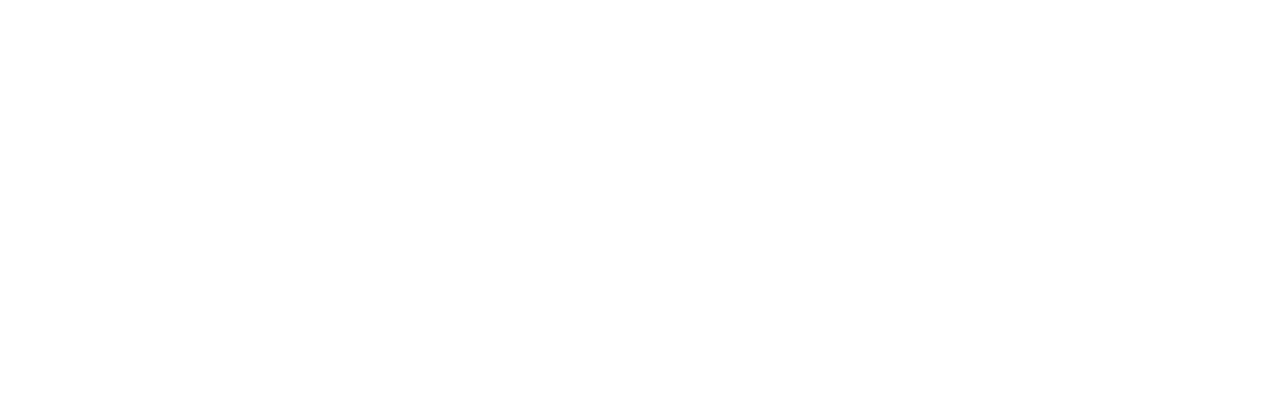
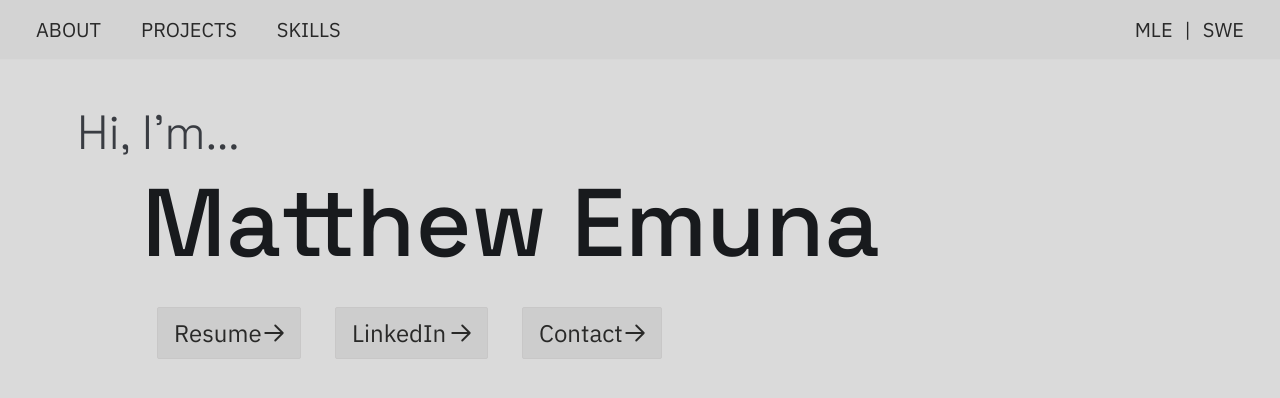
Before and after one commit to mattyemuna/mattyemuna.github.io, a React (Vite) app: page / in a window 1280 px wide. Shown: the top 398 px of the page. Built offline with nearby package versions, Linux system fonts and the light colour scheme.

Commit message:
hero section

```diff
--- a/src/App.jsx
+++ b/src/App.jsx
@@ -1,3 +1,4 @@
+import Nav from './components/Nav'
 import Hero from './sections/Hero'
 import Projects from './sections/Projects'
 import Skills from './sections/Skills'
@@ -5,6 +6,7 @@
 function App() {
   return (
     <main>
+      <Nav />
       <Hero />
       <Projects />
       <Skills />
--- /dev/null
+++ b/src/components/ArrowRightIcon.jsx
@@ -0,0 +1,13 @@
+export default function ArrowRightIcon({ className }) {
+  return (
+    <svg viewBox="0 0 16 16" fill="none" className={className} aria-hidden="true">
+      <path
+        d="M1 8H15M15 8L9 2M15 8L9 14"
+        stroke="currentColor"
+        strokeWidth="1.5"
+        strokeLinecap="round"
+        strokeLinejoin="round"
+      />
+    </svg>
+  )
+}
--- /dev/null
+++ b/src/components/Nav.jsx
@@ -0,0 +1,22 @@
+export default function Nav() {
+  return (
+    <nav className="flex h-[60px] w-full items-center justify-between border-b border-[#d8d8d8] bg-[#d3d3d3] px-9 font-ibm-plex-sans text-xl text-[#282828]">
+      <ul className="flex items-center gap-10">
+        <li>
+          <a href="#hero">ABOUT</a>
+        </li>
+        <li>
+          <a href="#projects">PROJECTS</a>
+        </li>
+        <li>
+          <a href="#skills">SKILLS</a>
+        </li>
+      </ul>
+      <div className="flex items-center gap-3">
+        <span>MLE</span>
+        <span>|</span>
+        <span>SWE</span>
+      </div>
+    </nav>
+  )
+}
--- a/src/index.css
+++ b/src/index.css
@@ -7,3 +7,7 @@
   --font-mona-sans: 'Mona Sans', sans-serif;
   --font-inter: 'Inter', sans-serif;
 }
+
+body {
+  background: #dadada;
+}
--- a/src/sections/Hero.jsx
+++ b/src/sections/Hero.jsx
@@ -1,7 +1,38 @@
+import ArrowRightIcon from '../components/ArrowRightIcon'
+
+function HeroButton({ href, width, children }) {
+  return (
+    <a
+      href={href}
+      style={{ width }}
+      className="flex h-[52px] items-center justify-between rounded-[2px] border border-[#c8c7c7] bg-[#cdcdcd] px-4 font-ibm-plex-sans text-2xl text-[#292928]"
+    >
+      {children}
+      <ArrowRightIcon className="size-5" />
+    </a>
+  )
+}
+
 export default function Hero() {
   return (
-    <section id="hero" className="min-h-screen flex items-center justify-center">
-      {/* Hero content goes here */}
+    <section id="hero" className="bg-[#dadada] pb-16">
+      <p className="pt-[43px] pl-[77px] font-space-grotesk text-[48px] leading-tight font-light text-[#393c42]">
+        Hi, I&rsquo;m...
+      </p>
+      <h1 className="pl-[142px] font-space-grotesk text-[96px] leading-tight font-medium whitespace-nowrap text-[#181a1d]">
+        Matthew Emuna
+      </h1>
+      <div className="mt-6 flex gap-[34px] pl-[157px]">
+        <HeroButton href="/resume.pdf" width="144px">
+          Resume
+        </HeroButton>
+        <HeroButton href="https://linkedin.com" width="153px">
+          LinkedIn
+        </HeroButton>
+        <HeroButton href="#contact" width="140px">
+          Contact
+        </HeroButton>
+      </div>
     </section>
   )
 }
```
